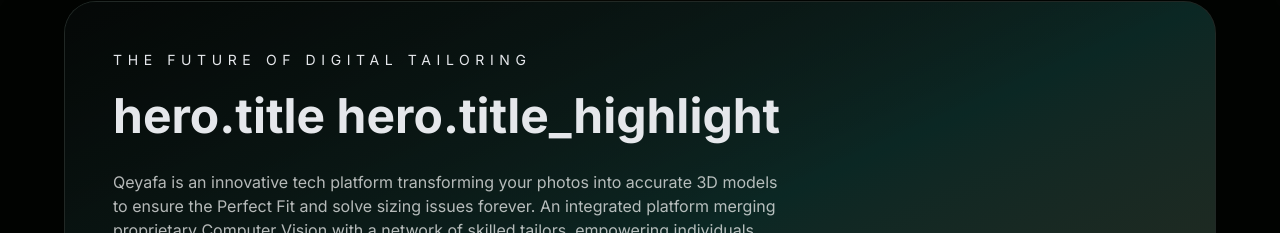
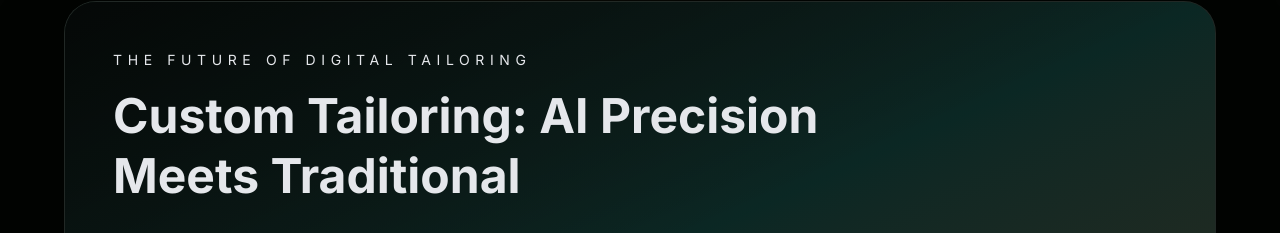
Before and after one commit to OsmanMohamad249/qeyafa-web, a React (Vite) app: page / in a window 1280 px wide. Shown: the part 719-952 px from the top of the page. Built offline with nearby package versions, Linux system fonts and the light colour scheme; no server answers.

Commit message:
Fix: Use correct translation keys in PromoSection (hero.title_line1/line2)

```diff
--- a/src/components/home/PromoSection.jsx
+++ b/src/components/home/PromoSection.jsx
@@ -46,8 +46,8 @@
   }
 
   // Helper to get title strings whether they are keys or direct text
-  const titleText = slide.isStatic ? t('hero.title') : slide.title;
-  const highlightText = slide.isStatic ? t('hero.title_highlight') : '';
+  const titleText = slide.isStatic ? t('hero.title_line1') : slide.title;
+  const highlightText = slide.isStatic ? t('hero.title_line2') : '';
   const subtitleText = slide.isStatic ? t('hero.description') : slide.subtitle;
   const ctaText = t('hero.learnMore');
 
```
